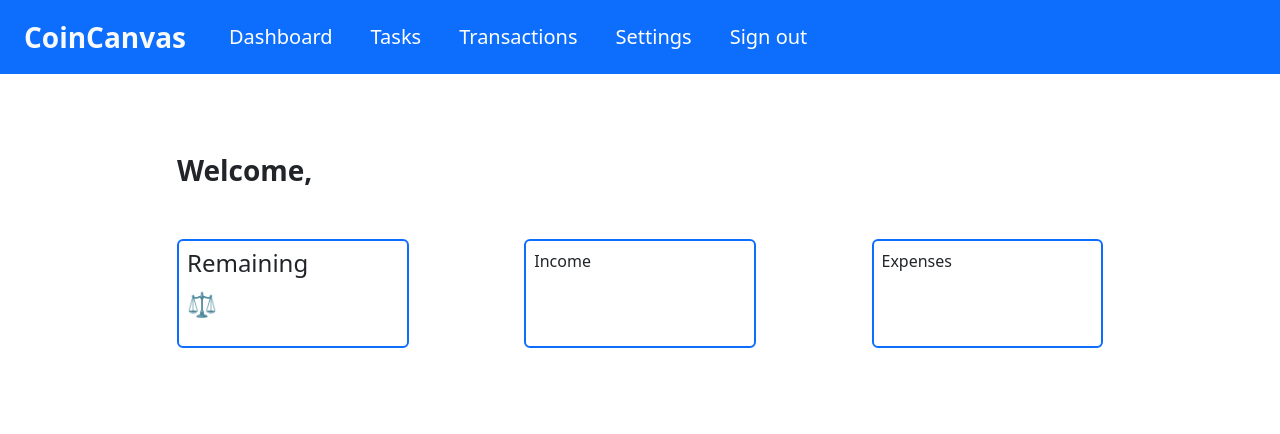
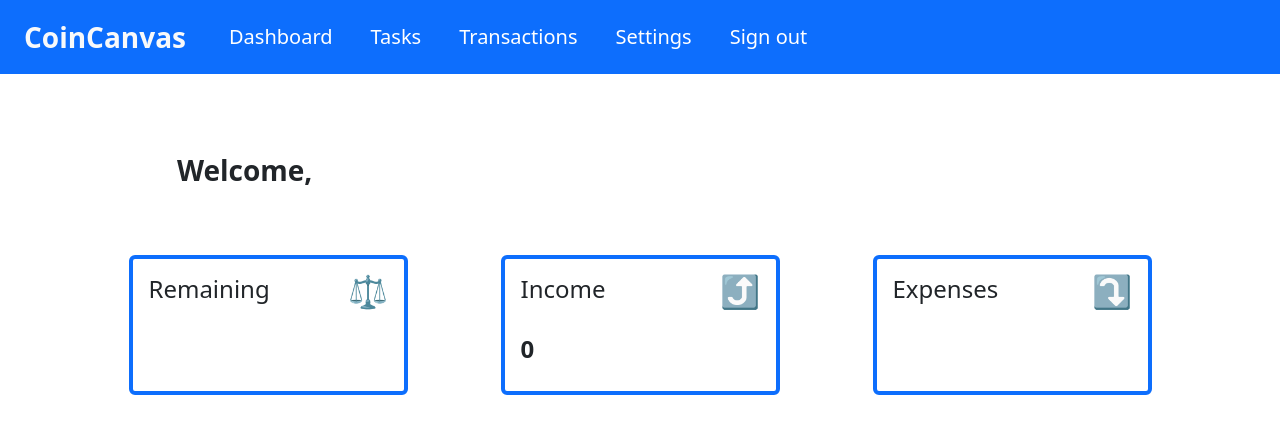
Before and after one commit to AA-n-d-y/coin-canvas, a React (Vite) app in the folder frontend/: page / in a window 1280 px wide. Shown: the top 434 px of the page. Built offline with nearby package versions, Linux system fonts and the light colour scheme; no server answers; sample sign-in values are in the browser's storage.

Commit message:
pages/dashboard: implemented displays for balance, income total, and expenses total

```diff
--- a/frontend/src/DashboardPage.jsx
+++ b/frontend/src/DashboardPage.jsx
@@ -20,6 +20,8 @@ function DashboardPage() {
     const [totalExpenses, setTotalExpenses] = useState(0.00);
     const [positiveBalance, setPositiveBalance] = useState(false);
     const [negativeBalance, setNegativeBalance] = useState(false);
+    const [zeroExpenses, setZeroExpenses] = useState(false);
+    const [normalExpenses, setNormalExpenses] = useState(false);
 
 
     // Function for getting the user details
@@ -85,25 +87,34 @@ function DashboardPage() {
             transactions.forEach((transaction) => {
                 if (transaction.type == "INCOME") {
                     income += parseFloat(transaction.amount);
-                    setTotalIncome(income);
                 }
                 else if (transaction.type == "EXPENSE") {
                     expenses += parseFloat(transaction.amount);
-                    setTotalExpenses(expenses);
                 }
             });
+            setTotalIncome(income.toFixed(2));
+            setTotalExpenses(expenses.toFixed(2));
+            if (expenses == 0) {
+                setZeroExpenses(true);
+                setNormalExpenses(false);
+            }
+            else {
+                setZeroExpenses(false);
+                setNormalExpenses(true);
+            }
+
 
             // If balance is negative
-            if (totalIncome - totalExpenses < 0) {
+            if (income - expenses < 0) {
                 setPositiveBalance(false);
                 setNegativeBalance(true);
-                setTotalRemaining(Math.abs(totalIncome - totalExpenses).toFixed(2));
+                setTotalRemaining(Math.abs(income - expenses).toFixed(2));
             }
             // Else
             else {
                 setPositiveBalance(true);
                 setNegativeBalance(false);
-                setTotalRemaining((totalIncome - totalExpenses).toFixed(2));
+                setTotalRemaining((income - expenses).toFixed(2));
             }
         }
 
@@ -133,35 +144,48 @@ function DashboardPage() {
         <main className = "container" style = {{marginTop: "75px"}}>
             <div className = "row justify-content-center">
                 {/* Welcome */}
-                <div className = "col-10">
-                    <div className = "fw-bold fs-3">
+                <div className = "col-10 mb-3">
+                    <div className = "fw-bold fs-3" style = {{ overflowWrap: 'break-word', wordWrap: 'break-word' }}>
                         Welcome, <br></br> {firstName} {lastName}
                     </div>
                 </div>
 
                 {/* Remaining, Income, Expenses */}
-                <div className = "col-10 d-flex flex-wrap flex-md-row d-grid justify-content-between mt-5">
+                <div className = "col-12 d-flex flex-wrap flex-md-row d-grid justify-content-md-around justify-content-center mt-5 mb-5">
 
                     {/* Remaining */}
-                    <div className = "col-3 border border-2 rounded border-primary px-2 py-2" style = {{}}>
-                        <div>
-                            <h4> Remaining </h4>
-                            <div className = "fs-4"> ⚖ </div>
+                    <div className = "col-md-3 col-10 border border-4 rounded border-primary px-3 py-2 mb-5" style = {{ overflowWrap: 'break-word', wordWrap: 'break-word' }}>
+                        <div className = "d-flex flex-wrap justify-content-between">
+                            <h4 className = "mt-2"> Remaining </h4>
+                            <div className = "fs-2"> ⚖ </div>
                         </div>
-                        <p className = "fs-4 fw-bold mt-3">
+                        <div className = "fs-4 fw-bold mt-3">
                             {positiveBalance && <p> {currencyFormat}{totalRemaining} </p>}
                             {negativeBalance && <p> -{currencyFormat}{totalRemaining} </p>}
-                        </p>
+                        </div>
                     </div>
 
                     {/* Income */}
-                    <div className = "col-3 border border-2 rounded border-primary px-2 py-2">
-                        Income
+                    <div className = "col-md-3 col-10 border border-4 rounded border-primary px-3 py-2 mb-5" style = {{ overflowWrap: 'break-word', wordWrap: 'break-word' }}>
+                        <div className = "d-flex flex-wrap justify-content-between">
+                            <h4 className = "mt-2"> Income </h4>
+                            <div className = "fs-2"> ⤴️ </div>
+                        </div>
+                        <div className = "fs-4 fw-bold mt-3">
+                            <p> {currencyFormat}{totalIncome} </p>
+                        </div>
                     </div>
 
                     {/* Expenses */}
-                    <div className = "col-3 border border-2 rounded border-primary px-2 py-2">
-                        Expenses
+                    <div className = "col-md-3 col-10 border border-4 rounded border-primary px-3 py-2 mb-5" style = {{ overflowWrap: 'break-word', wordWrap: 'break-word' }}>
+                        <div className = "d-flex flex-wrap justify-content-between">
+                            <h4 className = "mt-2"> Expenses </h4>
+                            <div className = "fs-2"> ⤵️ </div>
+                        </div>
+                        <div className = "fs-4 fw-bold mt-3">
+                            {zeroExpenses && <p> {currencyFormat}{totalExpenses} </p>}
+                            {normalExpenses && <p> -{currencyFormat}{totalExpenses} </p>}
+                        </div>
                     </div>
 
                 </div>
--- a/frontend/src/TasksPage.jsx
+++ b/frontend/src/TasksPage.jsx
@@ -141,7 +141,6 @@ function TasksPage() {
                         }}
                     />
 
-
                     {/* Task Total and Delete All Button*/}
                     <form action = "/tasks" method = "GET">
                         <span className = "d-flex flex-wrap justify-content-between mt-4 mb-5">
```
